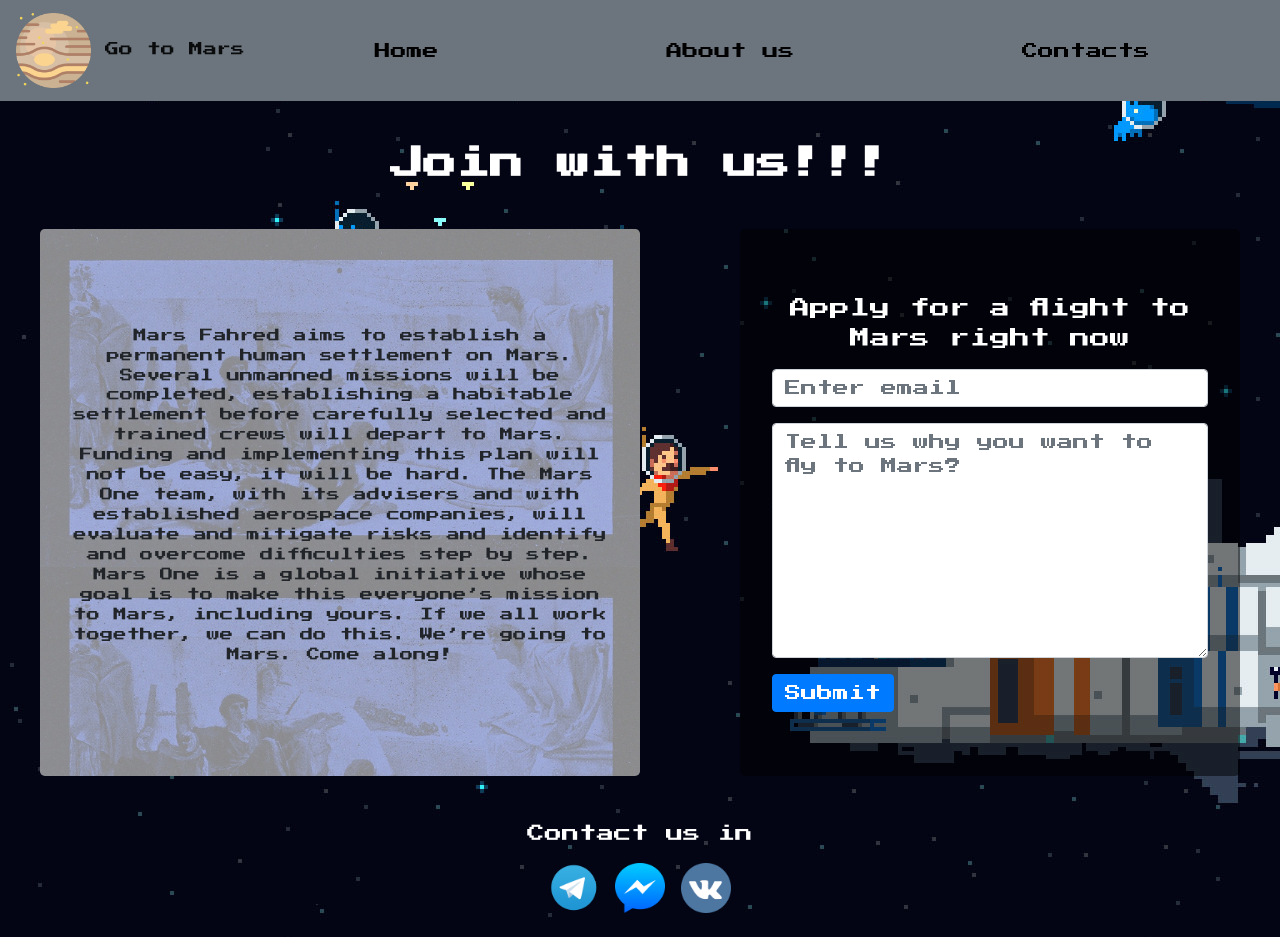
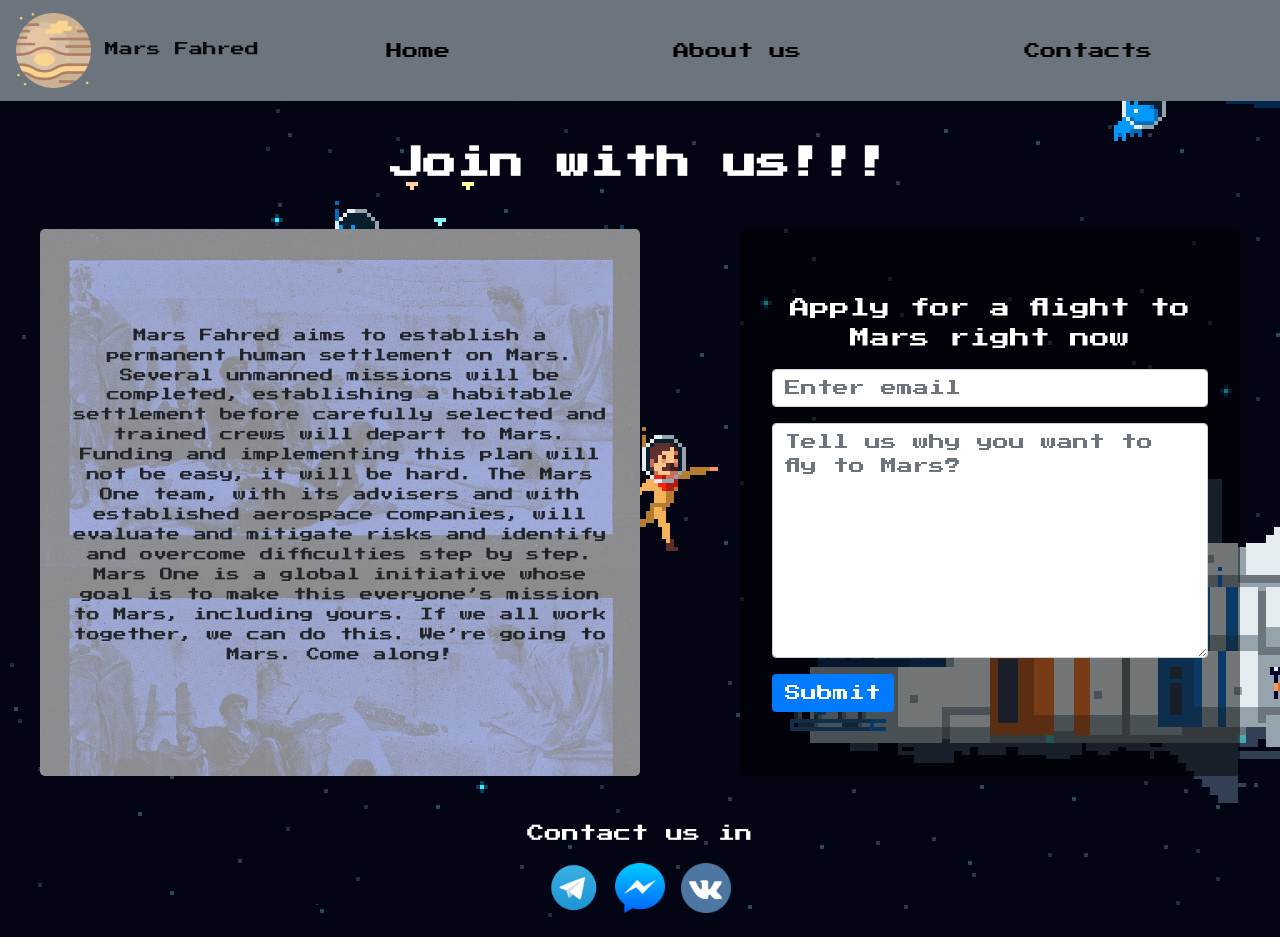
Before and after one commit to fahredof/fahredof.github.io, a plain HTML site: page lab2/index.html in a window 1280 px wide. Drawn offline with nearby package versions, Linux system fonts and the light colour scheme.

```diff
--- a/lab2/index.html
+++ b/lab2/index.html
@@ -16,7 +16,7 @@
 
       <a class="navbar-brand" href="#">
         <img src="img/Jupiter.png" alt="logo">
-        Go to Mars
+        Mars Fahred
       </a>
 
       <a class="nav-link" href="#">Home</a>
```
